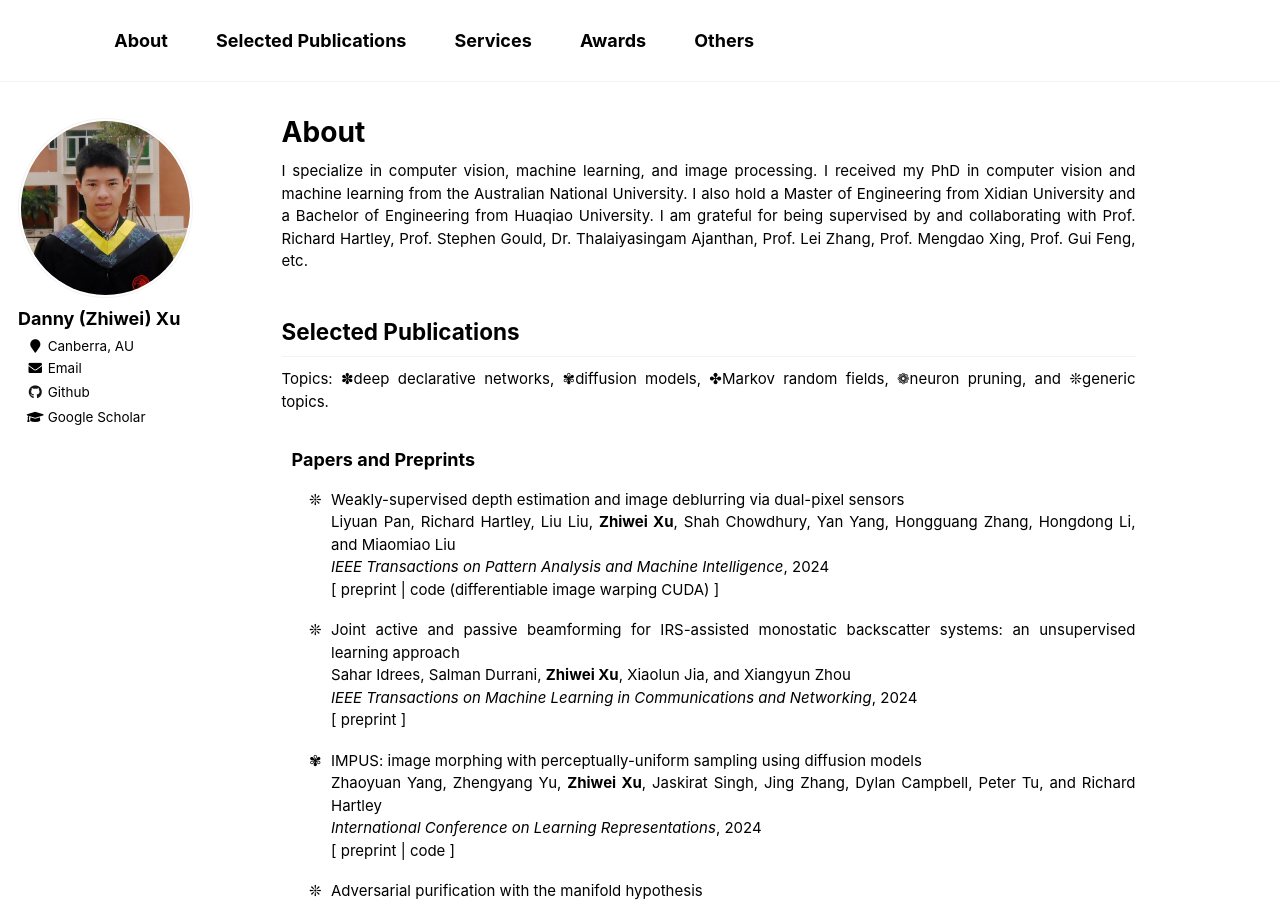
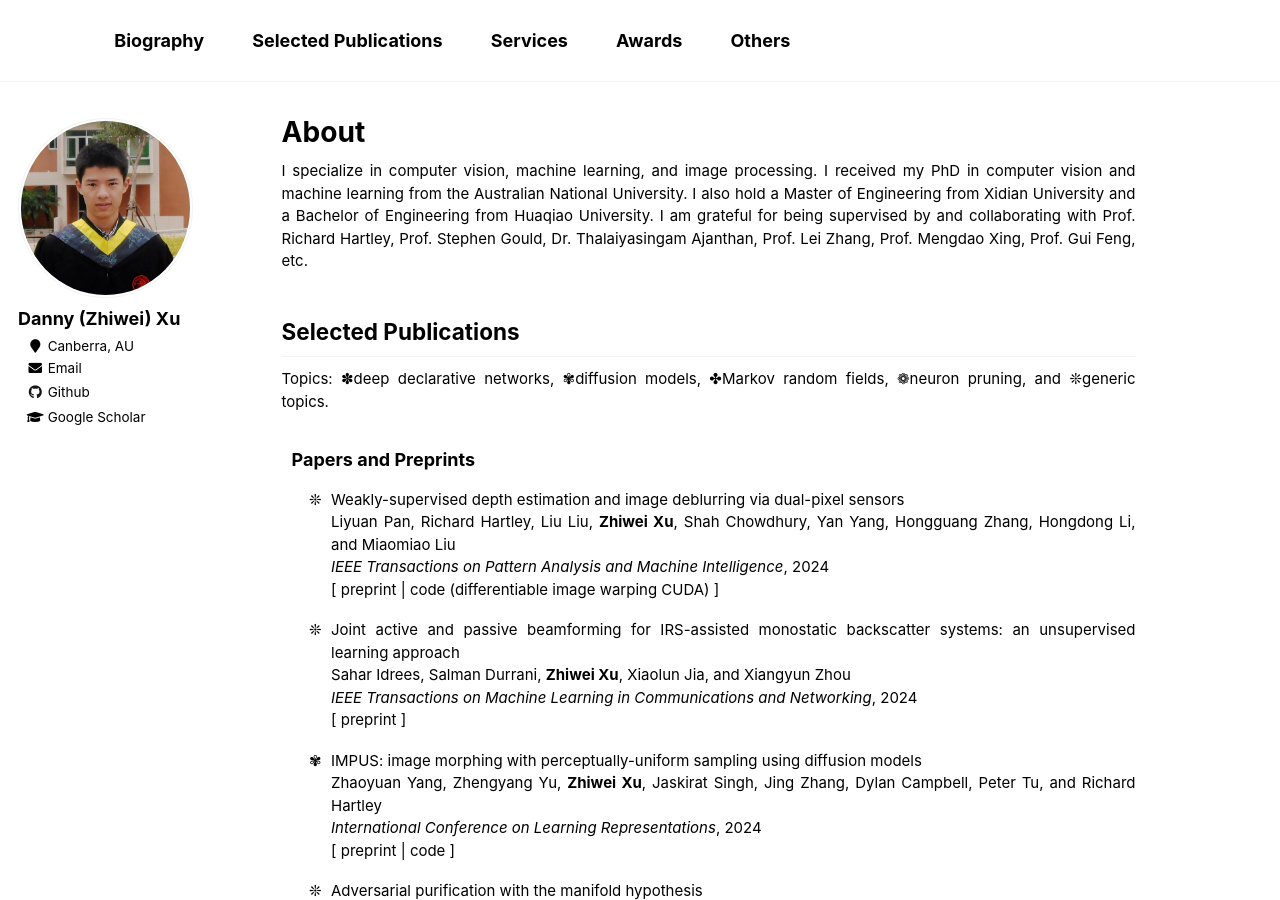
Before and after one commit to zwxu064/zwxu064.github.io, a Jekyll site: the page built from _pages/about.html, in a window 1280 px wide and 900 px high. Built offline with Jekyll 4.4.1, drawn with Linux system fonts in a browser that asks for light colours.

Commit message:
Update navigation.yml

```diff
--- a/_data/navigation.yml
+++ b/_data/navigation.yml
@@ -1,6 +1,6 @@
 # main links links
 main:
-  - title: "About"
+  - title: "Biography"
     url: http://zwxu064.github.io/index.html
 
   - title: "Selected Publications"
```
